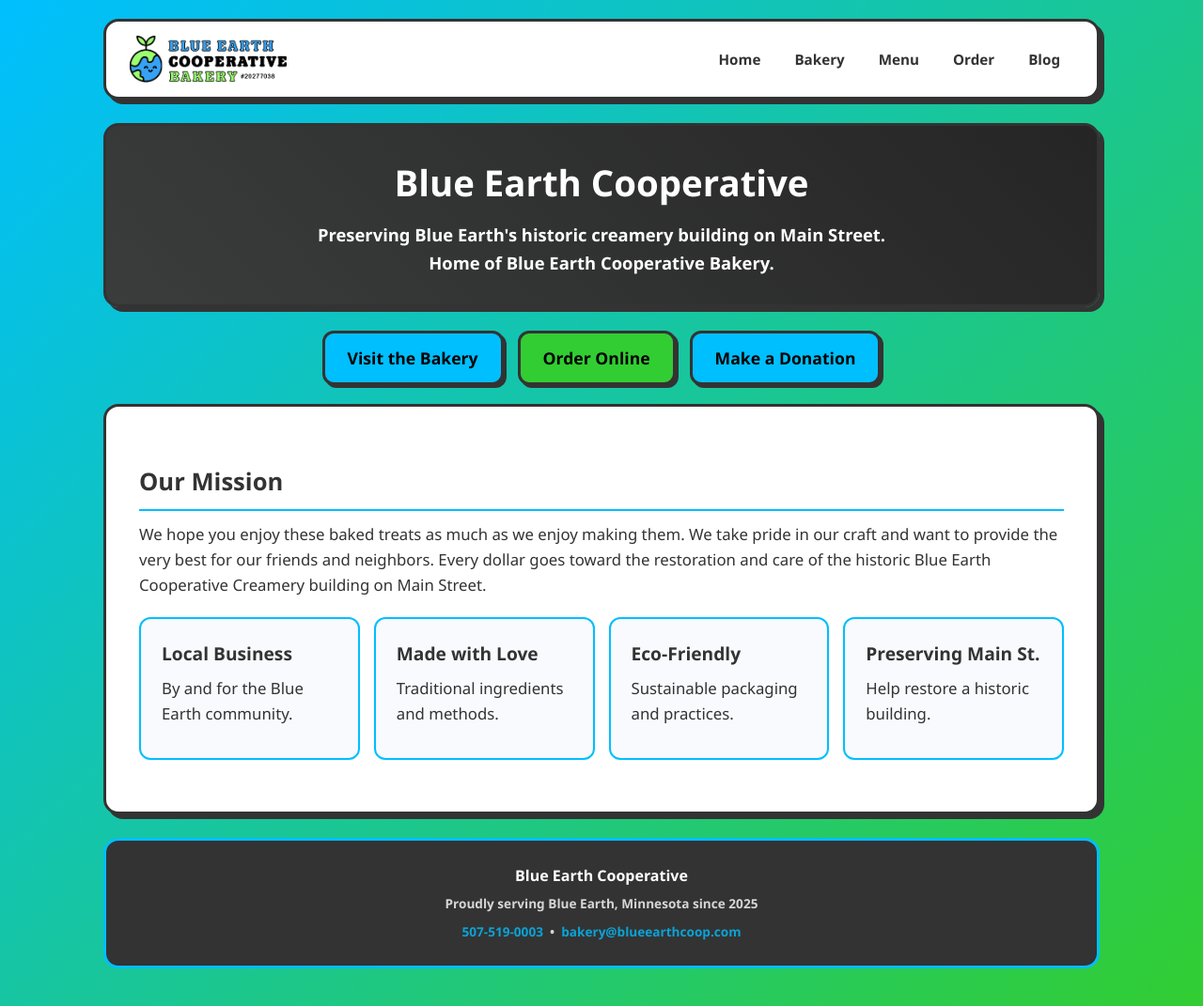
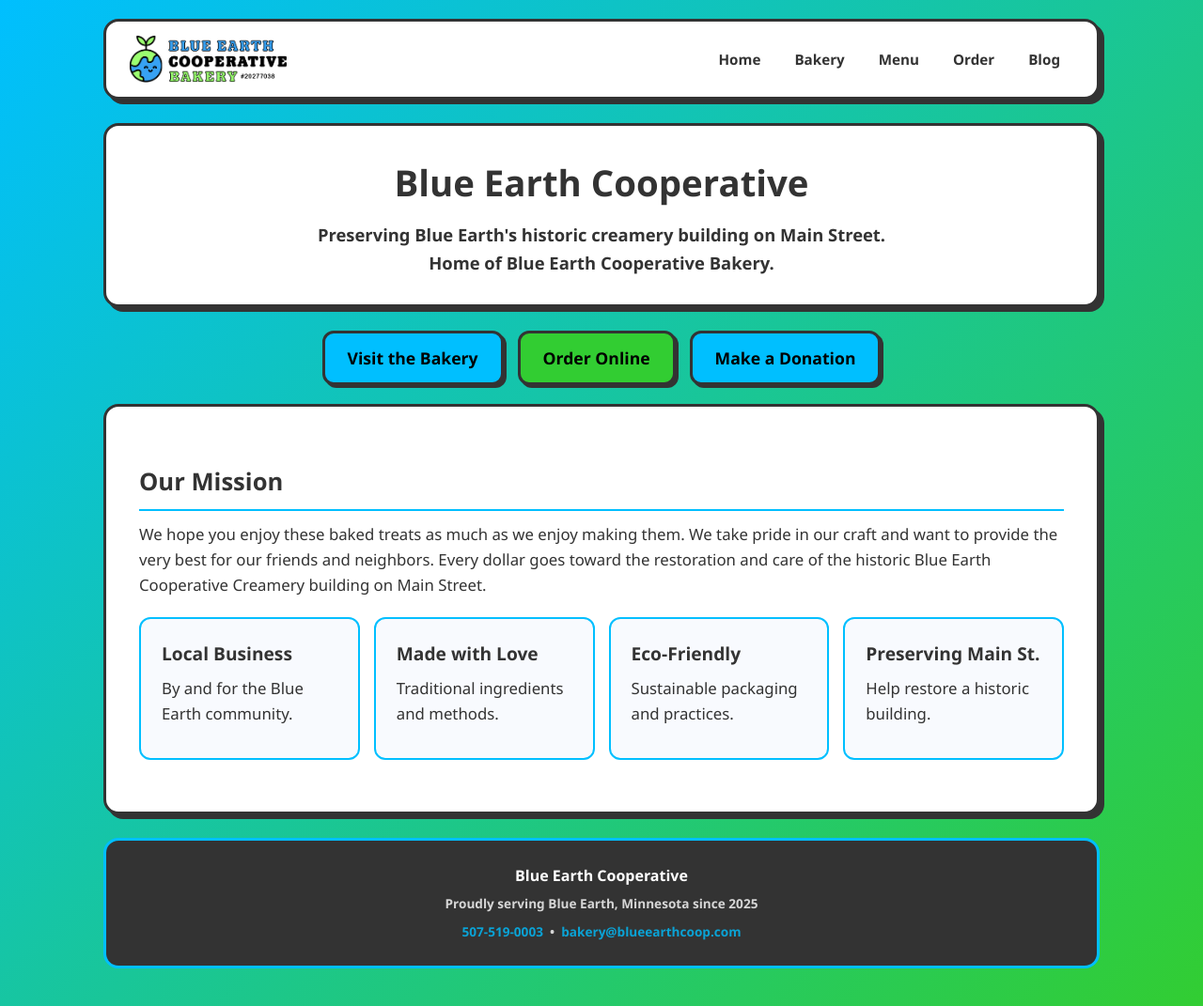
Before and after one commit to blueearthcoop/blueearthcoop.github.io, a Jekyll site: the page built from index.html, in a window 1280 px wide. Shown: the whole page at 94% size. Built offline with Jekyll 4.4.1, drawn with Linux system fonts in a browser that asks for light colours.

Commit message:
Hero background white

```diff
--- a/_layouts/default.html
+++ b/_layouts/default.html
@@ -246,8 +246,8 @@
 
         /* Hero banner */
         .hero {
-            background: linear-gradient(45deg, #3b3c3c, #252525);
-            color: white;
+            background: white;
+            color: #333;
             padding: 30px;
             border-radius: 16px;
             border: 3px solid #333;
@@ -261,7 +261,7 @@
             margin-bottom: 10px;
             border: none;
             padding: 0;
-            color: white;
+            color: #333;
         }
 
         .hero p {
```
